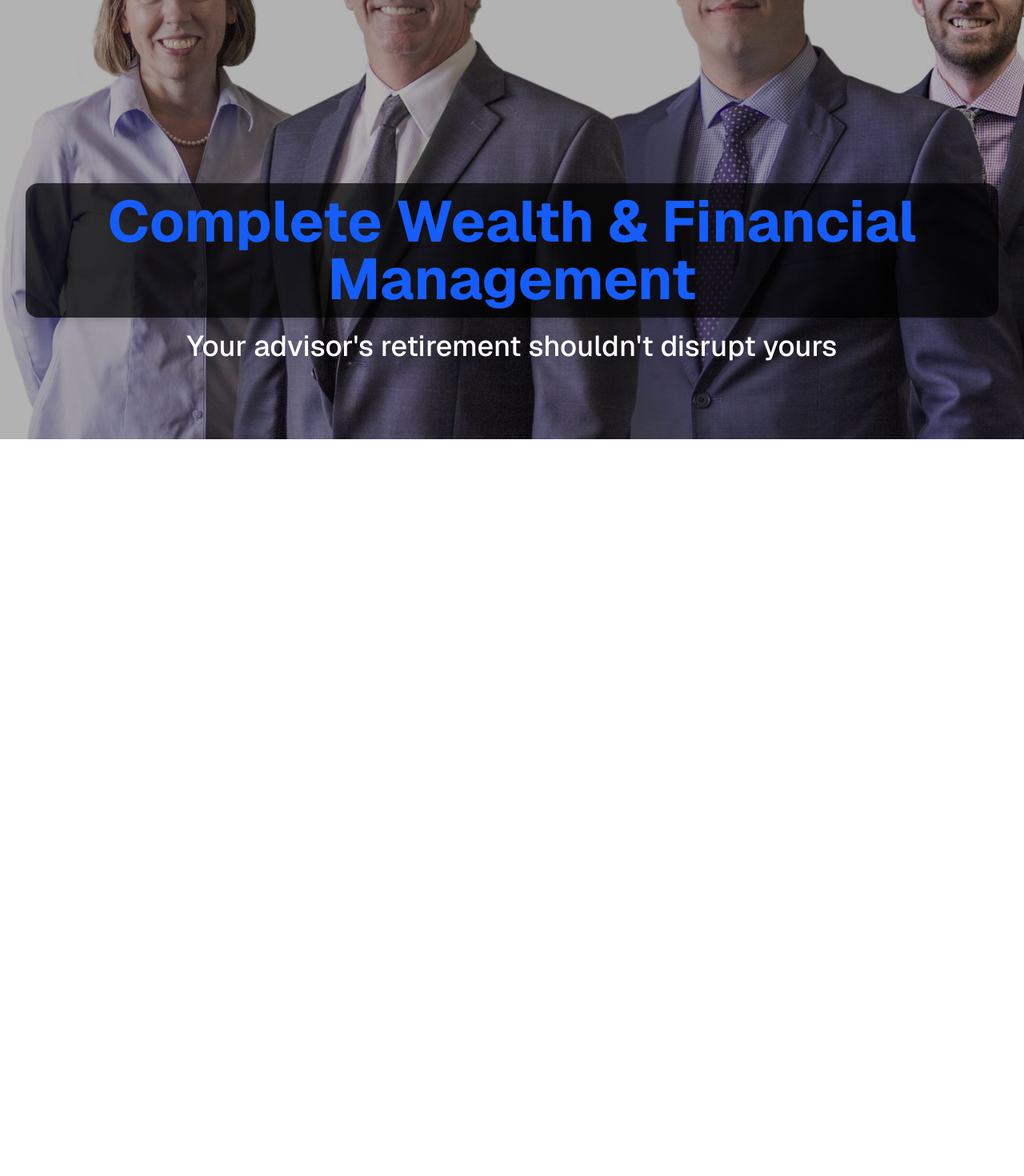
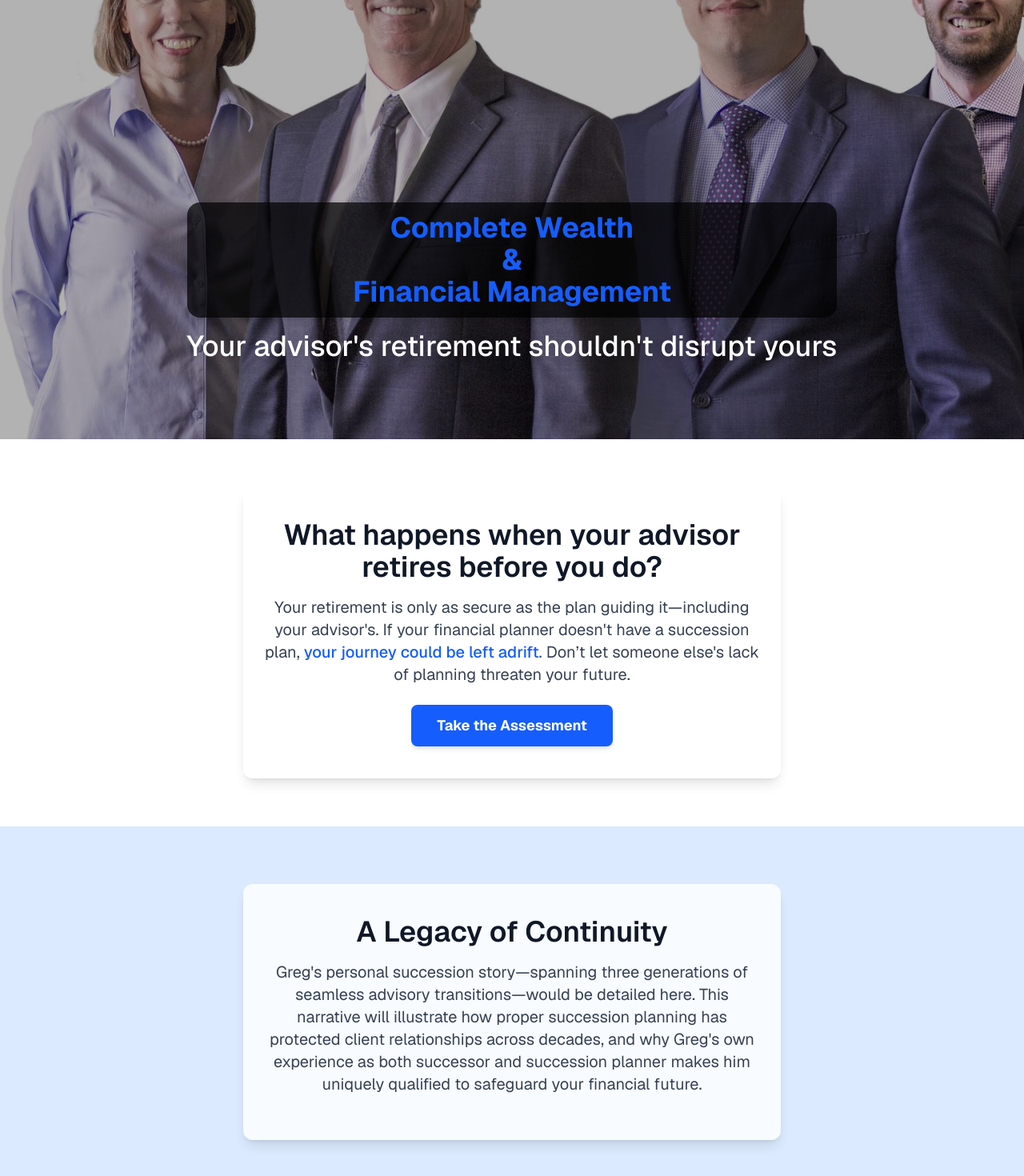
Before and after one commit to m4cbeth/gm-demo, a Next.js app: page / in a window 1280 px wide. Shown: the part 374-1844 px from the top of the page at 80% size. Before the commit the page ends 923 px from the top, so only its background shows below. Built offline with nearby package versions, Linux system fonts and the light colour scheme.

Commit message:
more fleshed out, almost done basic presentational

```diff
--- a/app/layout.tsx
+++ b/app/layout.tsx
@@ -25,7 +25,7 @@ export default function RootLayout({
   return (
     <html lang="en">
       <body
-        className={`${geistSans.variable} ${geistMono.variable} antialiased`}
+        className={` ${geistSans.variable} ${geistMono.variable} antialiased`}
       >
         <Header />
         {children}
--- /dev/null
+++ b/app/not-found.tsx
@@ -0,0 +1,56 @@
+export default function NotFound() {
+    return (
+        <div
+            style={{
+                minHeight: "100vh",
+                margin: 0,
+                display: "flex",
+                flexDirection: "column",
+                background: "#fafafa",
+                color: "#222",
+                fontFamily: "ui-sans-serif, system-ui, sans-serif",
+            }}
+        >
+            <main
+                style={{
+                    flex: 1,
+                    display: "flex",
+                    flexDirection: "column",
+                    justifyContent: "center",
+                    alignItems: "center",
+                    gap: "2rem",
+                    textAlign: "center",
+                }}
+            >
+                <h1 style={{ fontSize: "4rem", fontWeight: 700, color: "#2563eb" }}>
+                    404
+                </h1>
+                <h2
+                    style={{
+                        fontSize: "1.5rem",
+                        fontWeight: 600,
+                        marginBottom: "0.5rem",
+                    }}
+                >
+                    {`This page is outside of the scope of this demo.`}
+                </h2>
+                <a
+                    href="/"
+                    style={{
+                        display: "inline-block",
+                        padding: "0.75rem 1.5rem",
+                        background: "#2563eb",
+                        color: "#fff",
+                        borderRadius: "0.5rem",
+                        fontWeight: 600,
+                        textDecoration: "none",
+                        boxShadow: "0 2px 8px rgba(37,99,235,0.09)",
+                        transition: "background 0.15s",
+                    }}
+                >
+                    Go back home
+                </a>
+            </main>
+        </div>
+    );
+}
--- a/app/page.tsx
+++ b/app/page.tsx
@@ -2,7 +2,7 @@ import Image from "next/image";
 
 export default function Home() {
   return (
-    <div className="w-full h-screen font-sans">
+    <div className="w-full h-screen font-sans bg-white">
       <main className="w-full h-full">
         {/* Hero Section */}
         <section className="relative w-full h-full flex items-end justify-center">
@@ -21,12 +21,38 @@ export default function Home() {
 
           {/* Text Content */}
           <div className="relative z-10 text-center px-4 sm:px-6 lg:px-8 pb-12 sm:pb-16 md:pb-20 lg:pb-24">
-            <h1 className="bg-black/70 rounded-2xl py-3 text-4xl sm:text-5xl md:text-6xl lg:text-7xl font-bold text-blue-600 mb-4 drop-shadow-lg">
-              Complete Wealth & Financial Management
+            <h1 className="bg-black/70 rounded-2xl py-3 text-4xl sm:text-5xl md:text-4xl lg:text-4xl font-bold text-blue-600 mb-4 drop-shadow-lg">
+              Complete Wealth <br />&<br /> Financial Management
             </h1>
-            <h2 className="text-xl sm:text-2xl md:text-3xl lg:text-4xl text-white font-medium drop-shadow-md">
+            <h2 className="text-2xl sm:text-2xl md:text-3xl lg:text-4xl text-white font-medium drop-shadow-md">
               {`Your advisor's retirement shouldn't disrupt yours`}
             </h2>
+          </div>
+        </section>
+        <section className="bg-white py-15">
+          <div className="max-w-2xl mx-auto m text-center bg-white/80 rounded-xl shadow-lg px-6 py-10 flex flex-col items-center">
+            <h3 className="text-2xl sm:text-3xl md:text-4xl font-semibold text-gray-900 mb-4">
+              What happens when your advisor retires before you do?
+            </h3>
+            <p className="text-lg sm:text-xl text-gray-700 mb-6">
+              Your retirement is only as secure as the plan guiding it—including your advisor's. If your financial planner doesn't have a succession plan, <span className="text-blue-600 font-medium">your journey could be left adrift</span>. Don’t let someone else's lack of planning threaten your future.
+            </p>
+            <a
+              href="/risk-assessment"
+              className="inline-block bg-blue-600 hover:bg-blue-700 text-white font-bold py-3 px-8 rounded-lg transition-colors duration-200 shadow-md text-lg"
+            >
+              Take the Assessment
+            </a>
+          </div>
+        </section>
+        <section className="bg-blue-100 py-2">
+          <div className="max-w-2xl mx-auto mt-16 mb-16 text-center bg-white/80 rounded-xl shadow-lg px-6 py-10 flex flex-col items-center">
+            <h3 className="text-2xl sm:text-3xl md:text-4xl font-semibold text-gray-900 mb-4">
+              {`A Legacy of Continuity`}
+            </h3>
+            <p className="text-lg sm:text-xl text-gray-700 mb-4">
+               {`Greg's personal succession story—spanning three generations of seamless advisory transitions—would be detailed here. This narrative will illustrate how proper succession planning has protected client relationships across decades, and why Greg's own experience as both successor and succession planner makes him uniquely qualified to safeguard your financial future.`}
+            </p>
           </div>
         </section>
       </main>
--- a/components/Header.tsx
+++ b/components/Header.tsx
@@ -16,7 +16,7 @@ export default function Header() {
     };
 
     return (
-        <header className="flex justify-between items-center p-0 sticky top-0 z-50 bg-black/90 backdrop-blur-sm">
+        <header className="flex justify-between items-center p-0 sticky top-0 z-50 bg-white/40 backdrop-blur-sm">
             <Image
                 src="/SWAG-iA-Logo-Vertical.jpg"
                 alt="Sensible Wealth Advisory Group"
```
